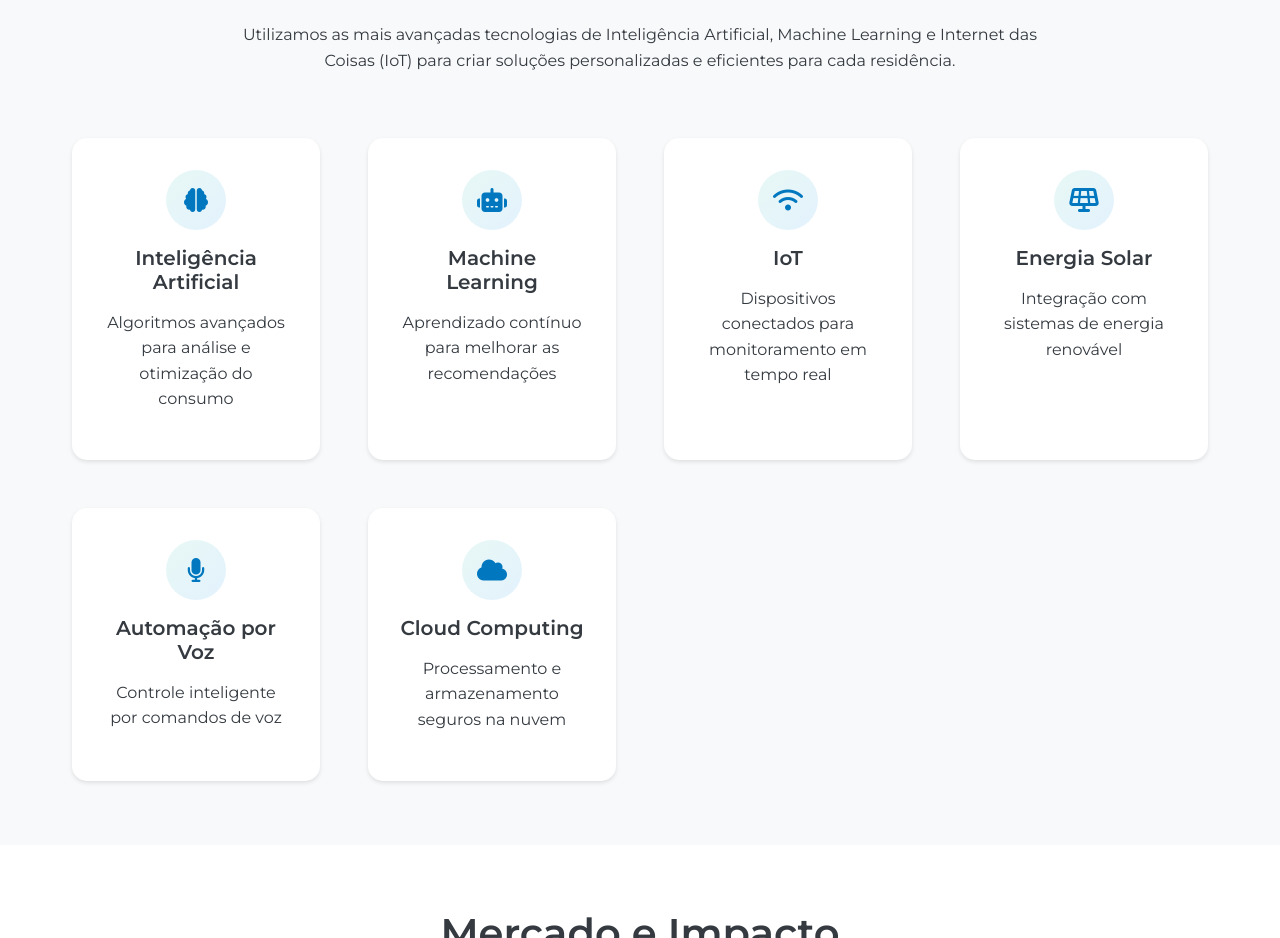
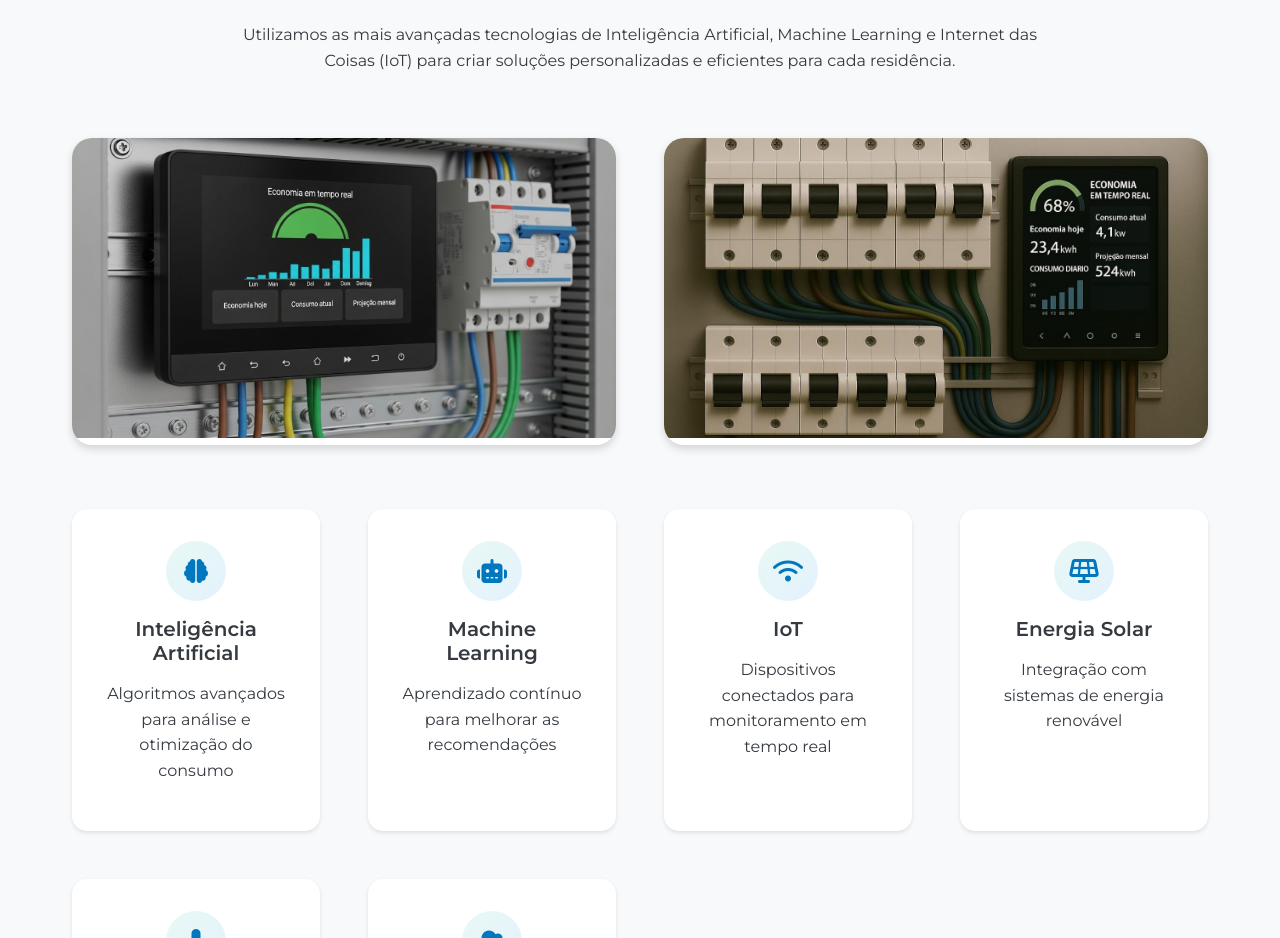
Before and after one commit to higor2232/energizai, a plain HTML site: page index.html in a window 1280 px wide. Shown: the part 5360-6298 px from the top of the page. Drawn offline with Linux system fonts and the light colour scheme.

Commit message:
Imagens adicionadas

```diff
--- a/assets/css/styles.css
+++ b/assets/css/styles.css
@@ -630,6 +630,67 @@ a {
     margin: 0 auto var(--spacing-xxl);
 }
 
+/* Technology Images Gallery */
+.tech-images {
+    display: grid;
+    grid-template-columns: repeat(auto-fit, minmax(400px, 1fr));
+    gap: var(--spacing-xl);
+    margin-bottom: var(--spacing-xxl);
+}
+
+.tech-image-card {
+    position: relative;
+    border-radius: 20px;
+    overflow: hidden;
+    box-shadow: var(--shadow-md);
+    transition: var(--transition-fast);
+    background: var(--white);
+}
+
+.tech-image-card:hover {
+    transform: translateY(-10px);
+    box-shadow: var(--shadow-xl);
+}
+
+.tech-image-card img {
+    width: 100%;
+    height: 300px;
+    object-fit: cover;
+    transition: var(--transition-fast);
+}
+
+.tech-image-card:hover img {
+    transform: scale(1.05);
+}
+
+.tech-image-overlay {
+    position: absolute;
+    bottom: 0;
+    left: 0;
+    right: 0;
+    background: linear-gradient(transparent, rgba(0, 0, 0, 0.8));
+    color: var(--white);
+    padding: var(--spacing-xl) var(--spacing-lg) var(--spacing-lg);
+    transform: translateY(100%);
+    transition: var(--transition-fast);
+}
+
+.tech-image-card:hover .tech-image-overlay {
+    transform: translateY(0);
+}
+
+.tech-image-overlay h4 {
+    font-size: 1.25rem;
+    margin-bottom: var(--spacing-sm);
+    color: var(--white);
+}
+
+.tech-image-overlay p {
+    font-size: 0.875rem;
+    color: rgba(255, 255, 255, 0.9);
+    margin-bottom: 0;
+}
+
 .tech-grid {
     display: grid;
     grid-template-columns: repeat(auto-fit, minmax(200px, 1fr));
@@ -1096,6 +1157,14 @@ a {
         grid-template-columns: 1fr;
     }
 
+    .tech-images {
+        grid-template-columns: 1fr;
+    }
+
+    .tech-image-card img {
+        height: 250px;
+    }
+
     .stat-number {
         font-size: 2rem;
     }
--- a/index.html
+++ b/index.html
@@ -309,6 +309,24 @@
                     <p>
                         Utilizamos as mais avançadas tecnologias de Inteligência Artificial, Machine Learning e Internet das Coisas (IoT) para criar soluções personalizadas e eficientes para cada residência.
                     </p>
+                </div>
+
+                <!-- Technology Images Gallery -->
+                <div class="tech-images">
+                    <div class="tech-image-card">
+                        <img src="assets/images/tech1.jpeg" alt="Tecnologia de Eficiência Energética 1" loading="lazy">
+                        <div class="tech-image-overlay">
+                            <h4>Soluções Inteligentes</h4>
+                            <p>Tecnologia avançada para otimização energética</p>
+                        </div>
+                    </div>
+                    <div class="tech-image-card">
+                        <img src="assets/images/tech2.jpeg" alt="Tecnologia de Eficiência Energética 2" loading="lazy">
+                        <div class="tech-image-overlay">
+                            <h4>Inovação Sustentável</h4>
+                            <p>Sistemas inteligentes para um futuro verde</p>
+                        </div>
+                    </div>
                 </div>
 
                 <div class="tech-grid">
```
Also changed, not shown: assets/images/tech1.jpeg (added), assets/images/tech2.jpeg (added).
